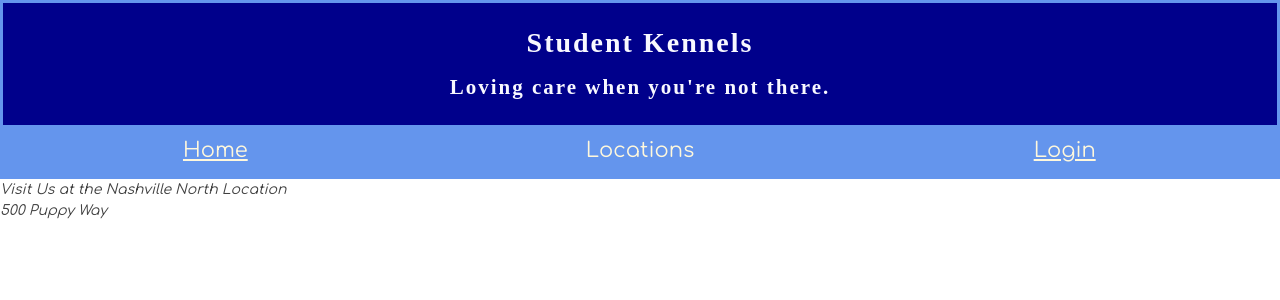
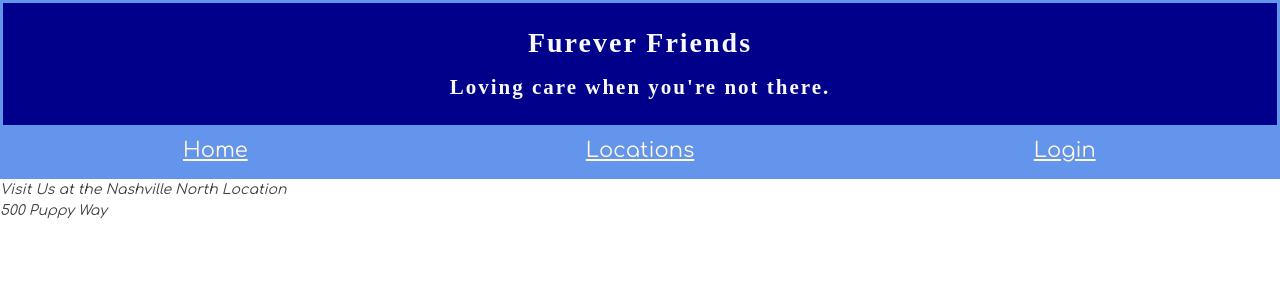
Before and after one commit to richardmcconnell12/Kennel-v2, a React (Create React App) app: page / in a window 1280 px wide. Shown: the top 300 px of the page. Built offline with nearby package versions, Linux system fonts and the light colour scheme; a web font is replaced by a local one.

Commit message:
fixed isAuthenicated errors -- working on rerender on loggin in

```diff
--- a/src/components/ApplicationViews.js
+++ b/src/components/ApplicationViews.js
@@ -82,11 +82,7 @@ class ApplicationViews extends Component {
           exact
           path="/locations"
           render={props => {
-            if (this.isAuthenticated()) {
-              return <LocationList {...props} />;
-            } else {
-              return <Redirect to="/login" />;
-            }
+            return <LocationList {...props} />;
           }}
         />
         <Route
@@ -148,11 +144,7 @@ class ApplicationViews extends Component {
           exact
           path="/owners"
           render={props => {
-            if (this.isAuthenticated()) {
-              return <OwnerList {...props} />;
-            } else {
-              return <Redirect to="/login" />;
-            }
+            return <OwnerList {...props} />;
           }}
         />
         <Route
--- a/src/components/nav/NavBar.js
+++ b/src/components/nav/NavBar.js
@@ -12,7 +12,7 @@ class NavBar extends Component {
     return (
       <header>
         <h1 className="site-title">
-          Student Kennels
+          Furever Friends
           <br />
           <small>Loving care when you're not there.</small>
         </h1>
@@ -30,7 +30,11 @@ class NavBar extends Component {
                 </Link>
               </li>
             ) : null}
-            <li>Locations</li>
+            <li>
+              <Link className="nav-link" to="/locations">
+                Locations
+              </Link>
+            </li>
             {this.props.user ? (
               <>
                 <li>
@@ -38,11 +42,15 @@ class NavBar extends Component {
                     Employees
                   </Link>
                 </li>
-                <li>Owners</li>
                 <li>
-                  <span className="nav-link" onClick={this.handleLogout}>
+                  <Link className="nav-link" to="/owners">
+                    Owners
+                  </Link>
+                </li>
+                <li>
+                  <Link className="nav-link" onClick={this.handleLogout}>
                     Logout
-                  </span>
+                  </Link>
                 </li>
               </>
             ) : (
```
